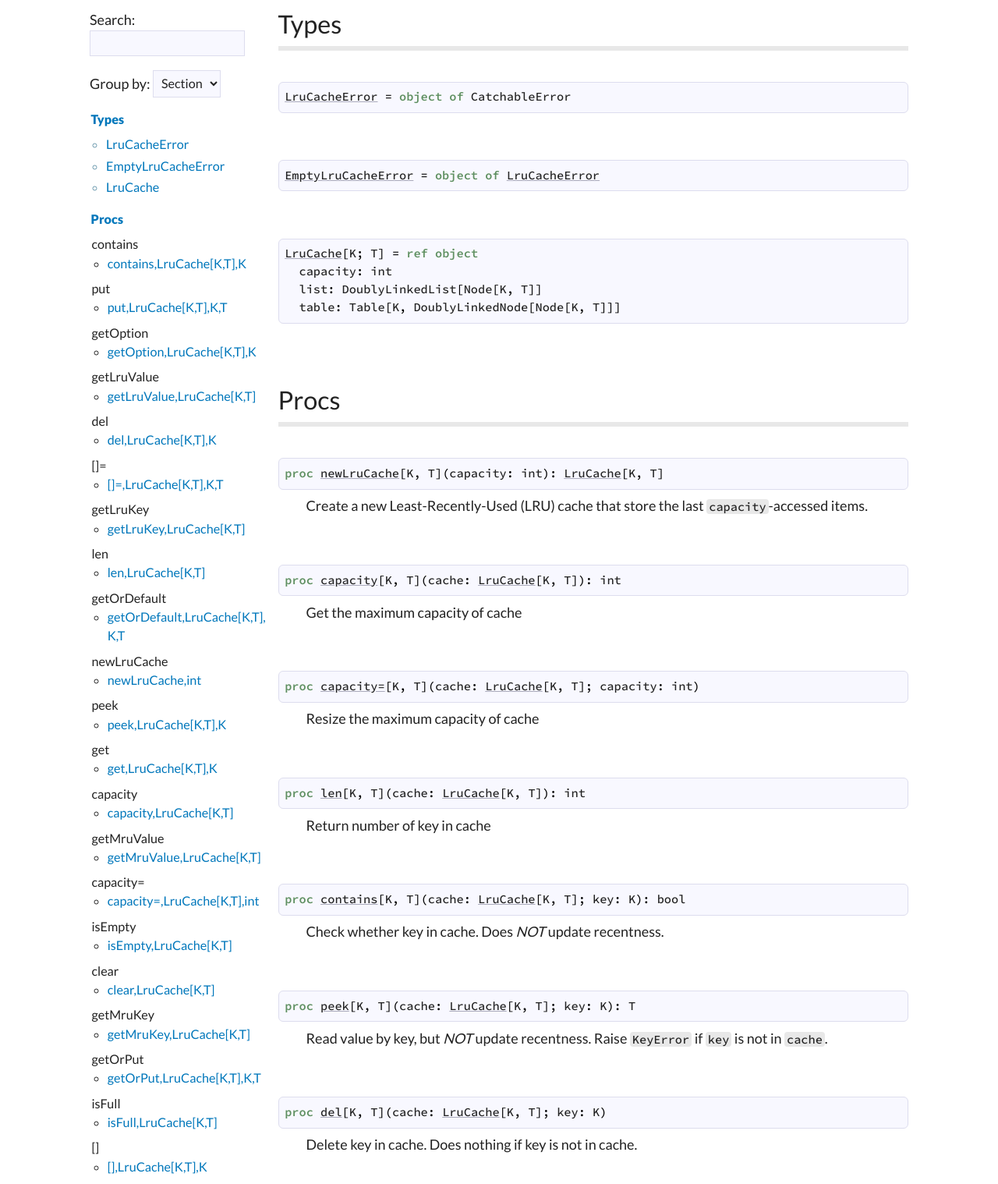
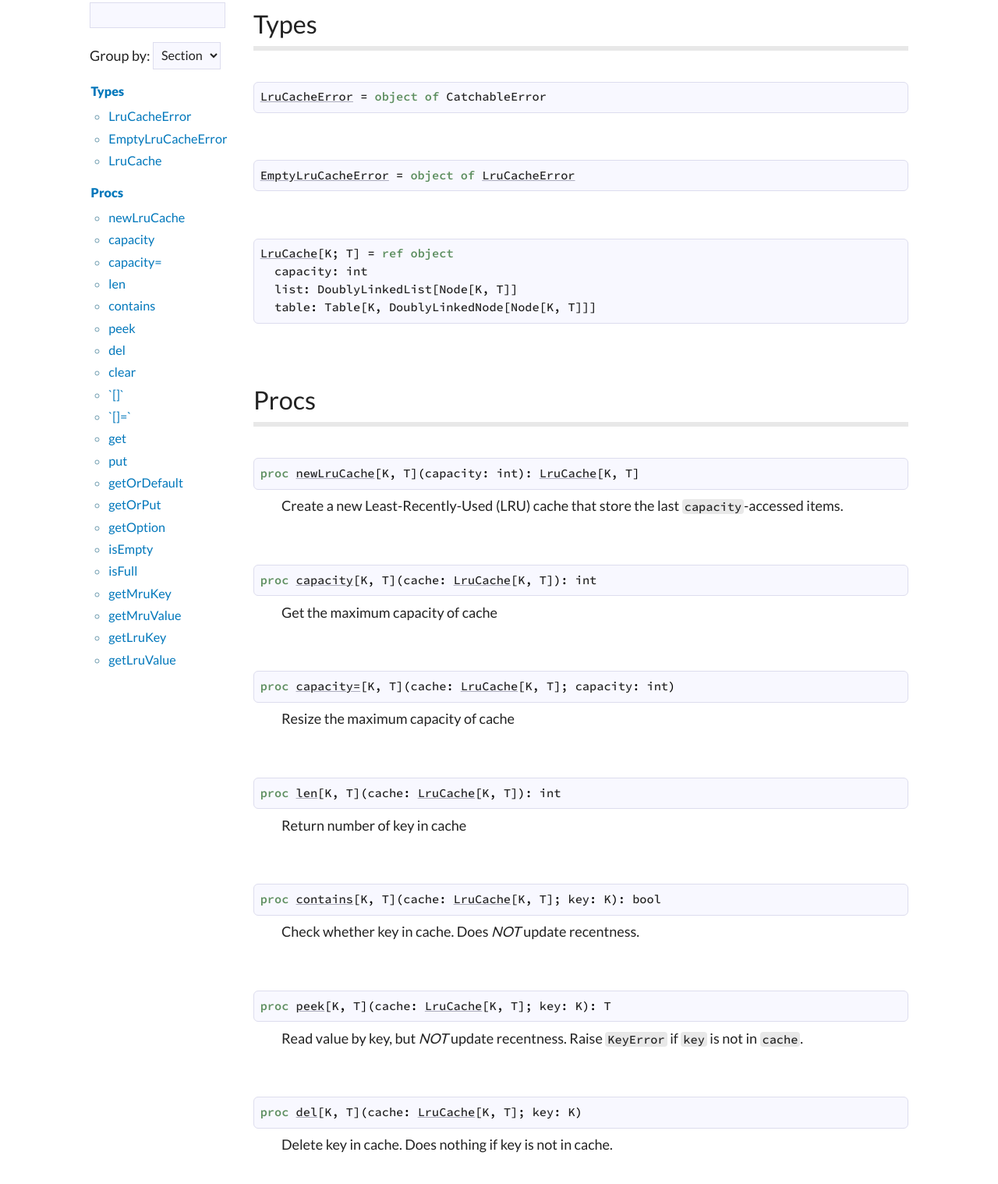
Before and after one commit to jackhftang/lrucache.nim, a plain HTML site: page docs/index.html in a window 1280 px wide. Shown: the part 202-1720 px from the top of the page at 78% size. Drawn offline with Linux system fonts and the light colour scheme; a script that the page names is missing.

Commit message:
Release 1.1.3

```diff
--- a/docs/index.html
+++ b/docs/index.html
@@ -47,12 +47,21 @@ function main() {
 
   toggleSwitch.addEventListener('change', switchTheme, false);
 
+
+  if (window.matchMedia && window.matchMedia('(prefers-color-scheme: dark)').matches) {
+    document.documentElement.setAttribute('data-theme', "dark");
+    toggleSwitch.checked = true;
+  } else if (window.matchMedia && window.matchMedia('(prefers-color-scheme: light)').matches) {
+    document.documentElement.setAttribute('data-theme', "light");
+    toggleSwitch.checked = false;
+  } else {
     const currentTheme = localStorage.getItem('theme') ? localStorage.getItem('theme') : null;
     if (currentTheme) {
       document.documentElement.setAttribute('data-theme', currentTheme);
 
       if (currentTheme === 'dark') {
         toggleSwitch.checked = true;
+      }
     }
   }
 }
@@ -74,9 +83,6 @@ function main() {
   </div>
   <div id="global-links">
     <ul class="simple">
-    <li>
-      <a href="theindex.html">Index</a>
-    </li>
     </ul>
   </div>
   <div id="searchInputDiv">
@@ -109,111 +115,48 @@ function main() {
 <li>
   <a class="reference reference-toplevel" href="#12" id="62">Procs</a>
   <ul class="simple simple-toc-section">
-      <ul class="simple nested-toc-section">contains
+      <li><a class="reference" href="#newLruCache%2Cint"
+    title="newLruCache[K, T](capacity: int): LruCache[K, T]"><wbr />new<wbr />Lru<wbr />Cache<span class="attachedType">LruCache</span></a></li>
+  <li><a class="reference" href="#capacity%2CLruCache%5BK%2CT%5D"
+    title="capacity[K, T](cache: LruCache[K, T]): int"><wbr />capacity<span class="attachedType">LruCache</span></a></li>
+  <li><a class="reference" href="#capacity%3D%2CLruCache%5BK%2CT%5D%2Cint"
+    title="capacity=[K, T](cache: LruCache[K, T]; capacity: int)"><wbr />capacity=<span class="attachedType">LruCache</span></a></li>
+  <li><a class="reference" href="#len%2CLruCache%5BK%2CT%5D"
+    title="len[K, T](cache: LruCache[K, T]): int"><wbr />len<span class="attachedType">LruCache</span></a></li>
   <li><a class="reference" href="#contains%2CLruCache%5BK%2CT%5D%2CK"
-    title="contains[K, T](cache: LruCache[K, T]; key: K): bool">contains,LruCache[K,T],K<span class="attachedType">LruCache</span></a></li>
-
-  </ul>
-  <ul class="simple nested-toc-section">put
+    title="contains[K, T](cache: LruCache[K, T]; key: K): bool"><wbr />contains<span class="attachedType">LruCache</span></a></li>
+  <li><a class="reference" href="#peek%2CLruCache%5BK%2CT%5D%2CK"
+    title="peek[K, T](cache: LruCache[K, T]; key: K): T"><wbr />peek<span class="attachedType">LruCache</span></a></li>
+  <li><a class="reference" href="#del%2CLruCache%5BK%2CT%5D%2CK"
+    title="del[K, T](cache: LruCache[K, T]; key: K)"><wbr />del<span class="attachedType">LruCache</span></a></li>
+  <li><a class="reference" href="#clear%2CLruCache%5BK%2CT%5D"
+    title="clear[K, T](cache: LruCache[K, T])"><wbr />clear<span class="attachedType">LruCache</span></a></li>
+  <li><a class="reference" href="#%5B%5D%2CLruCache%5BK%2CT%5D%2CK"
+    title="`[]`[K, T](cache: LruCache[K, T]; key: K): T"><wbr />`[]`<span class="attachedType">LruCache</span></a></li>
+  <li><a class="reference" href="#%5B%5D%3D%2CLruCache%5BK%2CT%5D%2CK%2CT"
+    title="`[]=`[K, T](cache: LruCache[K, T]; key: K; val: T)"><wbr />`[]=`<span class="attachedType">LruCache</span></a></li>
+  <li><a class="reference" href="#get%2CLruCache%5BK%2CT%5D%2CK"
+    title="get[K, T](cache: LruCache[K, T]; key: K): T"><wbr />get<span class="attachedType">LruCache</span></a></li>
   <li><a class="reference" href="#put%2CLruCache%5BK%2CT%5D%2CK%2CT"
-    title="put[K, T](cache: LruCache[K, T]; key: K; val: T): T">put,LruCache[K,T],K,T<span class="attachedType">LruCache</span></a></li>
-
-  </ul>
-  <ul class="simple nested-toc-section">getOption
+    title="put[K, T](cache: LruCache[K, T]; key: K; val: T): T"><wbr />put<span class="attachedType">LruCache</span></a></li>
+  <li><a class="reference" href="#getOrDefault%2CLruCache%5BK%2CT%5D%2CK%2CT"
+    title="getOrDefault[K, T](cache: LruCache[K, T]; key: K; val: T): T"><wbr />get<wbr />Or<wbr />Default<span class="attachedType">LruCache</span></a></li>
+  <li><a class="reference" href="#getOrPut%2CLruCache%5BK%2CT%5D%2CK%2CT"
+    title="getOrPut[K, T](cache: LruCache[K, T]; key: K; val: T): T"><wbr />get<wbr />Or<wbr />Put<span class="attachedType">LruCache</span></a></li>
   <li><a class="reference" href="#getOption%2CLruCache%5BK%2CT%5D%2CK"
-    title="getOption[K, T](cache: LruCache[K, T]; key: K): Option[T]">getOption,LruCache[K,T],K<span class="attachedType">LruCache</span></a></li>
-
-  </ul>
-  <ul class="simple nested-toc-section">getLruValue
+    title="getOption[K, T](cache: LruCache[K, T]; key: K): Option[T]"><wbr />get<wbr />Option<span class="attachedType">LruCache</span></a></li>
+  <li><a class="reference" href="#isEmpty%2CLruCache%5BK%2CT%5D"
+    title="isEmpty[K, T](cache: LruCache[K, T]): bool"><wbr />is<wbr />Empty<span class="attachedType">LruCache</span></a></li>
+  <li><a class="reference" href="#isFull%2CLruCache%5BK%2CT%5D"
+    title="isFull[K, T](cache: LruCache[K, T]): bool"><wbr />is<wbr />Full<span class="attachedType">LruCache</span></a></li>
+  <li><a class="reference" href="#getMruKey%2CLruCache%5BK%2CT%5D"
+    title="getMruKey[K, T](cache: LruCache[K, T]): K"><wbr />get<wbr />Mru<wbr />Key<span class="attachedType">LruCache</span></a></li>
+  <li><a class="reference" href="#getMruValue%2CLruCache%5BK%2CT%5D"
+    title="getMruValue[K, T](cache: LruCache[K, T]): T"><wbr />get<wbr />Mru<wbr />Value<span class="attachedType">LruCache</span></a></li>
+  <li><a class="reference" href="#getLruKey%2CLruCache%5BK%2CT%5D"
+    title="getLruKey[K, T](cache: LruCache[K, T]): K"><wbr />get<wbr />Lru<wbr />Key<span class="attachedType">LruCache</span></a></li>
   <li><a class="reference" href="#getLruValue%2CLruCache%5BK%2CT%5D"
-    title="getLruValue[K, T](cache: LruCache[K, T]): T">getLruValue,LruCache[K,T]<span class="attachedType">LruCache</span></a></li>
-
-  </ul>
-  <ul class="simple nested-toc-section">del
-      <li><a class="reference" href="#del%2CLruCache%5BK%2CT%5D%2CK"
-    title="del[K, T](cache: LruCache[K, T]; key: K)">del,LruCache[K,T],K<span class="attachedType">LruCache</span></a></li>
-
-  </ul>
-  <ul class="simple nested-toc-section">[]=
-      <li><a class="reference" href="#%5B%5D%3D%2CLruCache%5BK%2CT%5D%2CK%2CT"
-    title="`[]=`[K, T](cache: LruCache[K, T]; key: K; val: T)">[]=,LruCache[K,T],K,T<span class="attachedType">LruCache</span></a></li>
-
-  </ul>
-  <ul class="simple nested-toc-section">getLruKey
-      <li><a class="reference" href="#getLruKey%2CLruCache%5BK%2CT%5D"
-    title="getLruKey[K, T](cache: LruCache[K, T]): K">getLruKey,LruCache[K,T]<span class="attachedType">LruCache</span></a></li>
-
-  </ul>
-  <ul class="simple nested-toc-section">len
-      <li><a class="reference" href="#len%2CLruCache%5BK%2CT%5D"
-    title="len[K, T](cache: LruCache[K, T]): int">len,LruCache[K,T]<span class="attachedType">LruCache</span></a></li>
-
-  </ul>
-  <ul class="simple nested-toc-section">getOrDefault
-      <li><a class="reference" href="#getOrDefault%2CLruCache%5BK%2CT%5D%2CK%2CT"
-    title="getOrDefault[K, T](cache: LruCache[K, T]; key: K; val: T): T">getOrDefault,LruCache[K,T],K,T<span class="attachedType">LruCache</span></a></li>
-
-  </ul>
-  <ul class="simple nested-toc-section">newLruCache
-      <li><a class="reference" href="#newLruCache%2Cint"
-    title="newLruCache[K, T](capacity: int): LruCache[K, T]">newLruCache,int<span class="attachedType">LruCache</span></a></li>
-
-  </ul>
-  <ul class="simple nested-toc-section">peek
-      <li><a class="reference" href="#peek%2CLruCache%5BK%2CT%5D%2CK"
-    title="peek[K, T](cache: LruCache[K, T]; key: K): T">peek,LruCache[K,T],K<span class="attachedType">LruCache</span></a></li>
-
-  </ul>
-  <ul class="simple nested-toc-section">get
-      <li><a class="reference" href="#get%2CLruCache%5BK%2CT%5D%2CK"
-    title="get[K, T](cache: LruCache[K, T]; key: K): T">get,LruCache[K,T],K<span class="attachedType">LruCache</span></a></li>
-
-  </ul>
-  <ul class="simple nested-toc-section">capacity
-      <li><a class="reference" href="#capacity%2CLruCache%5BK%2CT%5D"
-    title="capacity[K, T](cache: LruCache[K, T]): int">capacity,LruCache[K,T]<span class="attachedType">LruCache</span></a></li>
-
-  </ul>
-  <ul class="simple nested-toc-section">getMruValue
-      <li><a class="reference" href="#getMruValue%2CLruCache%5BK%2CT%5D"
-    title="getMruValue[K, T](cache: LruCache[K, T]): T">getMruValue,LruCache[K,T]<span class="attachedType">LruCache</span></a></li>
-
-  </ul>
-  <ul class="simple nested-toc-section">capacity=
-      <li><a class="reference" href="#capacity%3D%2CLruCache%5BK%2CT%5D%2Cint"
-    title="capacity=[K, T](cache: LruCache[K, T]; capacity: int)">capacity=,LruCache[K,T],int<span class="attachedType">LruCache</span></a></li>
-
-  </ul>
-  <ul class="simple nested-toc-section">isEmpty
-      <li><a class="reference" href="#isEmpty%2CLruCache%5BK%2CT%5D"
-    title="isEmpty[K, T](cache: LruCache[K, T]): bool">isEmpty,LruCache[K,T]<span class="attachedType">LruCache</span></a></li>
-
-  </ul>
-  <ul class="simple nested-toc-section">clear
-      <li><a class="reference" href="#clear%2CLruCache%5BK%2CT%5D"
-    title="clear[K, T](cache: LruCache[K, T])">clear,LruCache[K,T]<span class="attachedType">LruCache</span></a></li>
-
-  </ul>
-  <ul class="simple nested-toc-section">getMruKey
-      <li><a class="reference" href="#getMruKey%2CLruCache%5BK%2CT%5D"
-    title="getMruKey[K, T](cache: LruCache[K, T]): K">getMruKey,LruCache[K,T]<span class="attachedType">LruCache</span></a></li>
-
-  </ul>
-  <ul class="simple nested-toc-section">getOrPut
-      <li><a class="reference" href="#getOrPut%2CLruCache%5BK%2CT%5D%2CK%2CT"
-    title="getOrPut[K, T](cache: LruCache[K, T]; key: K; val: T): T">getOrPut,LruCache[K,T],K,T<span class="attachedType">LruCache</span></a></li>
-
-  </ul>
-  <ul class="simple nested-toc-section">isFull
-      <li><a class="reference" href="#isFull%2CLruCache%5BK%2CT%5D"
-    title="isFull[K, T](cache: LruCache[K, T]): bool">isFull,LruCache[K,T]<span class="attachedType">LruCache</span></a></li>
-
-  </ul>
-  <ul class="simple nested-toc-section">[]
-      <li><a class="reference" href="#%5B%5D%2CLruCache%5BK%2CT%5D%2CK"
-    title="`[]`[K, T](cache: LruCache[K, T]; key: K): T">[],LruCache[K,T],K<span class="attachedType">LruCache</span></a></li>
-
-  </ul>
+    title="getLruValue[K, T](cache: LruCache[K, T]): T"><wbr />get<wbr />Lru<wbr />Value<span class="attachedType">LruCache</span></a></li>
 
   </ul>
 </li>
@@ -415,7 +358,7 @@ Return least recently used value. Raise <tt class="docutils literal"><span class
       <div class="twelve-columns footer">
         <span class="nim-sprite"></span>
         <br/>
-        <small style="color: var(--hint);">Made with Nim. Generated: 2020-10-21 17:06:55 UTC</small>
+        <small style="color: var(--hint);">Made with Nim. Generated: 2020-10-22 14:19:52 UTC</small>
       </div>
     </div>
   </div>
--- a/docs/nimdoc.out.css
+++ b/docs/nimdoc.out.css
@@ -63,13 +63,12 @@ Modified by Boyd Greenfield and narimiran
 .theme-switch-wrapper {
   display: flex;
   align-items: center;
+
+  em {
+    margin-left: 10px;
+    font-size: 1rem;
+  }
 }
-
-.theme-switch-wrapper em {
-  margin-left: 10px;
-  font-size: 1rem;
-}
-
 .theme-switch {
   display: inline-block;
   height: 22px;
@@ -154,12 +153,10 @@ body {
   margin-left: 0; }
 
 .three.columns {
-  width: 22%;
-  line-break: anywhere;
-}
+  width: 19%; }
 
 .nine.columns {
-  width: 77.0%; }
+  width: 80.0%; }
 
 .twelve.columns {
   width: 100%;
@@ -422,7 +419,7 @@ ul.simple-boot li {
 }
 
 ol.simple > li, ul.simple > li {
-  margin-bottom: 0.2em;
+  margin-bottom: 0.25em;
   margin-left: 0.4em }
 
 ul.simple.simple-toc > li {
@@ -441,18 +438,8 @@ ul.simple-toc > li {
 
 ul.simple-toc-section {
   list-style-type: circle;
-  margin-left: 0.8em;
+  margin-left: 1em;
   color: #6c9aae; }
-
-ul.nested-toc-section {
-  list-style-type: circle;
-  margin-left: -0.75em;
-  color: var(--text);
-}
-
-ul.nested-toc-section > li {
-  margin-left: 1.25em;
-}
 
 
 ol.arabic {
@@ -594,7 +581,6 @@ table th {
 
 table th.docinfo-name {
     background-color: transparent;
-    text-align: right;
 }
 
 table tr:hover {
@@ -658,7 +644,7 @@ div.topic {
   margin: 2em; }
 
 div.search_results {
-  background-color: var(--third-background);
+  background-color: antiquewhite;
   margin: 3em;
   padding: 1em;
   border: 1px solid #4d4d4d;
```
Also changed, not shown: 1 other file. Lines whose indentation alone changed are shown as unchanged.
